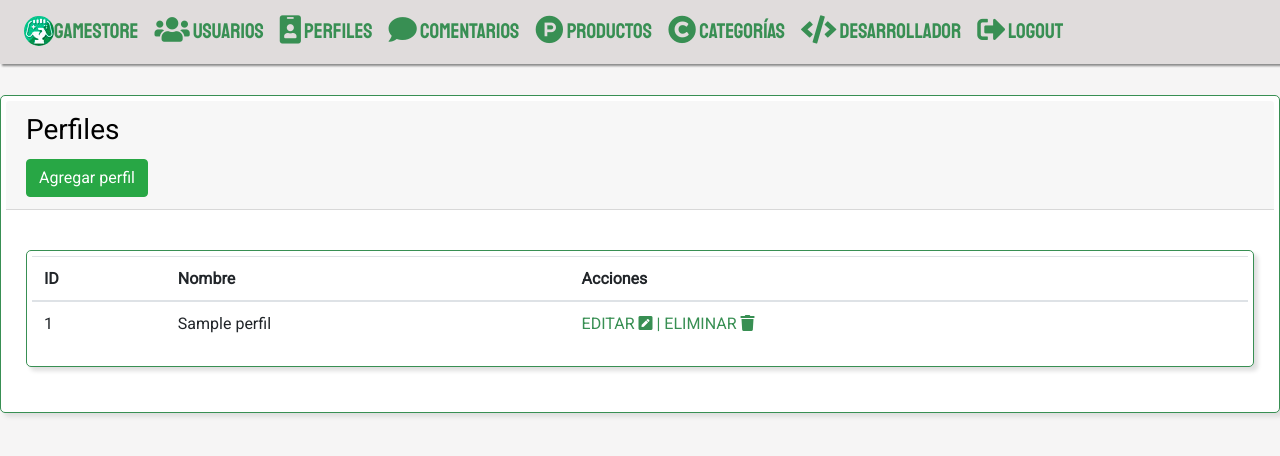
After one commit to Chobits91/Proyecto_ProduccionWeb, a PHP site: page /BackEnd/PerfilesListado.php in a window 1280 px wide. The commit adds this page. Shown: the top 456 px of the page. Run offline with PHP 8.4, Linux system fonts and the light colour scheme; tables that the repository leaves empty hold one stand-in row (values such as "Sample post"); some libraries are stand-ins or nearby versions.

Commit message:
PERFILES: listado y form (no funciona).

```diff
--- /dev/null
+++ b/BackEnd/PerfilesListado.php
@@ -0,0 +1,78 @@
+<?php
+
+include('header.php');
+
+if (isset($_GET['del'])) {
+  $bPerfil->deletePerfil($_GET['del']);
+  //redirect('ProductosListado.php');
+}
+?>
+
+<!-- Content Wrapper. Contains page content -->
+<div class="content-wrapper">
+
+
+  <!-- Main content -->
+  <section class="content">
+
+    <!-- Default box -->
+    <div class="card">
+      <div class="card-header">
+        <h3 class="card-title">Perfiles
+          <!-- <a href="ProductosForm.php"><i class="fas fa-plus"></i>
+          </a> -->
+        </h3>
+        <div class="card-tools">
+          <a class="btn btn-success" href="PerfilesForm.php">Agregar perfil</a>
+          <!-- <button type="button" class="btn btn-tool" data-card-widget="collapse" title="Collapse">
+            <i class="fas fa-minus"></i>
+          </button>
+          <button type="button" class="btn btn-tool" data-card-widget="remove" title="Remove">
+            <i class="fas fa-times"></i>
+          </button> -->
+        </div>
+      </div>
+      <div class="card-body">
+        <div class="row">
+          <div class="col-12">
+            <div class="card">
+              <!-- /.card-header -->
+              <div class="card-body table-responsive p-0">
+                <table class="table table-hover text-nowrap">
+                  <thead>
+                    <tr>
+                      <th>ID</th>
+                      <th>Nombre</th>
+                      <th>Acciones</th>
+                    </tr>
+                  </thead>
+                  <tbody>
+                    <?php foreach ($bPerfil->getPerfiles() as $perfil) { ?>
+                      <tr>
+                        <td><?php echo $perfil->getIDPerfil() ?></td>
+                        <td><?php echo $perfil->getNombre() ?></td>
+                        <td>
+                          <a href="PerfilesForm.php?edit=<?php echo $perfil->getIDPerfil() ?>">EDITAR <i class="fas fa-pen-square"></i> | </a>
+                          <a href="PerfilesListado.php?del=<?php echo $perfil->getIDPerfil() ?>">ELIMINAR <i class="fas fa-trash"></i></a>
+                        </td>
+                      </tr>
+                    <?php } ?>
+
+                  </tbody>
+                </table>
+              </div>
+              <!-- /.card-body -->
+            </div>
+            <!-- /.card -->
+          </div>
+        </div>
+      </div>
+
+      <!-- /.card-footer-->
+    </div>
+    <!-- /.card -->
+
+  </section>
+  <!-- /.content -->
+</div>
+<!-- /.content-wrapper -->
--- a/LogicaNegocio/perfilBussines.php
+++ b/LogicaNegocio/perfilBussines.php
@@ -2,20 +2,42 @@
 
 require_once('../DataAccess/PerfilDAO.php');
 
-class PerfilBusiness{
+class PerfilBusiness
+{
 
     protected $PerfilDAO;
 
-    function __construct($con){
+    function __construct($con)
+    {
         $this->PerfilDAO = new PerfilDAO($con);
     }
 
-    public function getPerfiles(){
+    public function getPerfil($id_perfil)
+    {
+
+        $perfil = $this->PerfilDAO->getOne($id_perfil);
+        return $perfil;
+    }
+
+    public function getPerfiles()
+    {
         $users = $this->PerfilDAO->getAll();
 
         return $users;
     }
 
+    public function savePerfil($datos)
+    {
+        $this->PerfilDAO->save($datos);
+    }
 
+    public function modifyPerfil($id, $datos)
+    {
+        $this->PerfilDAO->modify($id, $datos);
+    }
 
+    public function deletePerfil($id)
+    {
+        $this->PerfilDAO->delete($id);
+    }
 }
```
Also changed, not shown: BackEnd/PerfilesForm.php (added, +75 -0 lines).
